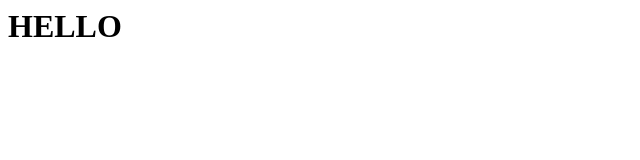
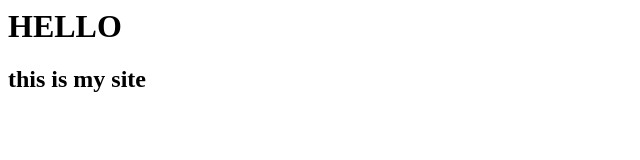
Before and after one commit to FJayD89/FJayD89.github.io, a plain HTML site: page index.html in a window 1280 px wide. Shown: the whole page, without its empty margins (0-640 px from the left). Drawn offline with Linux system fonts and the light colour scheme.

Commit message:
Update index.html

```diff
--- a/index.html
+++ b/index.html
@@ -2,4 +2,7 @@
   <h1>
     HELLO
   </h1>
+  <h2>
+    this is my site
+  </h2>
 </body>
```
